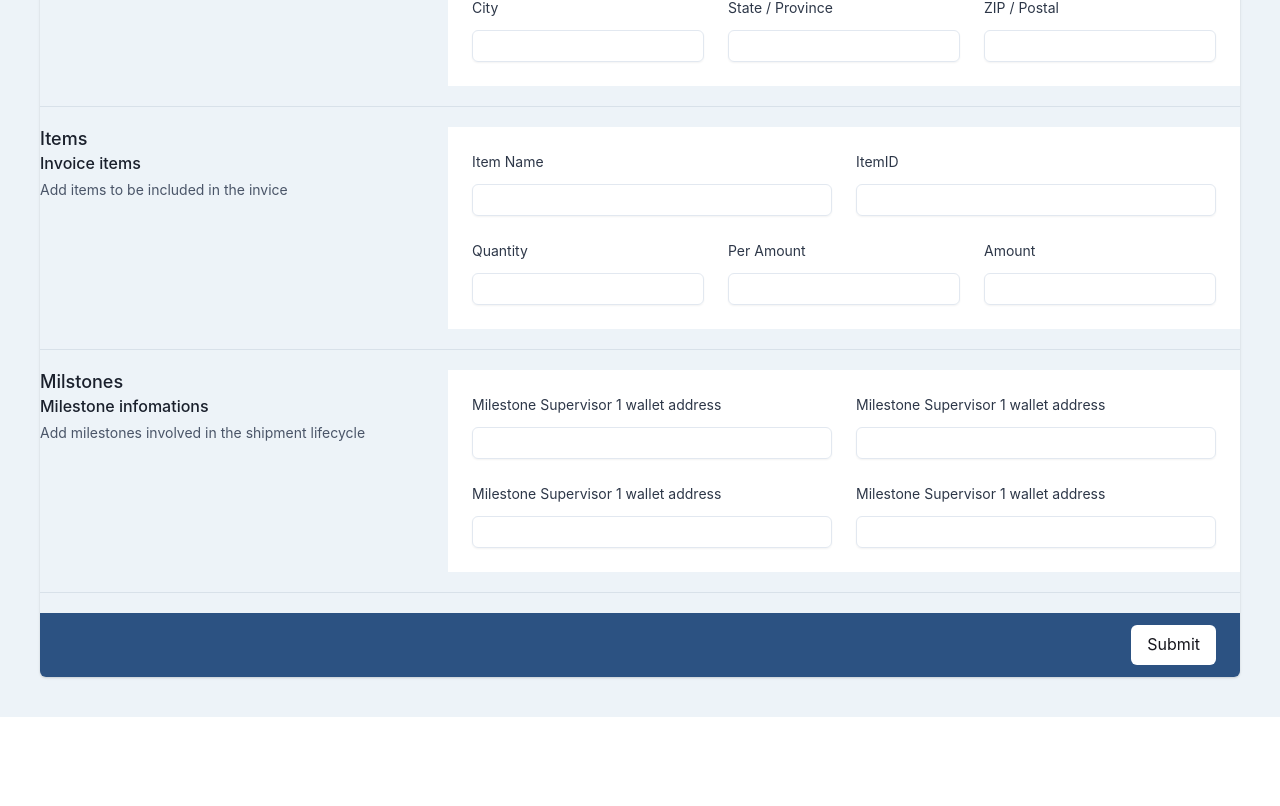
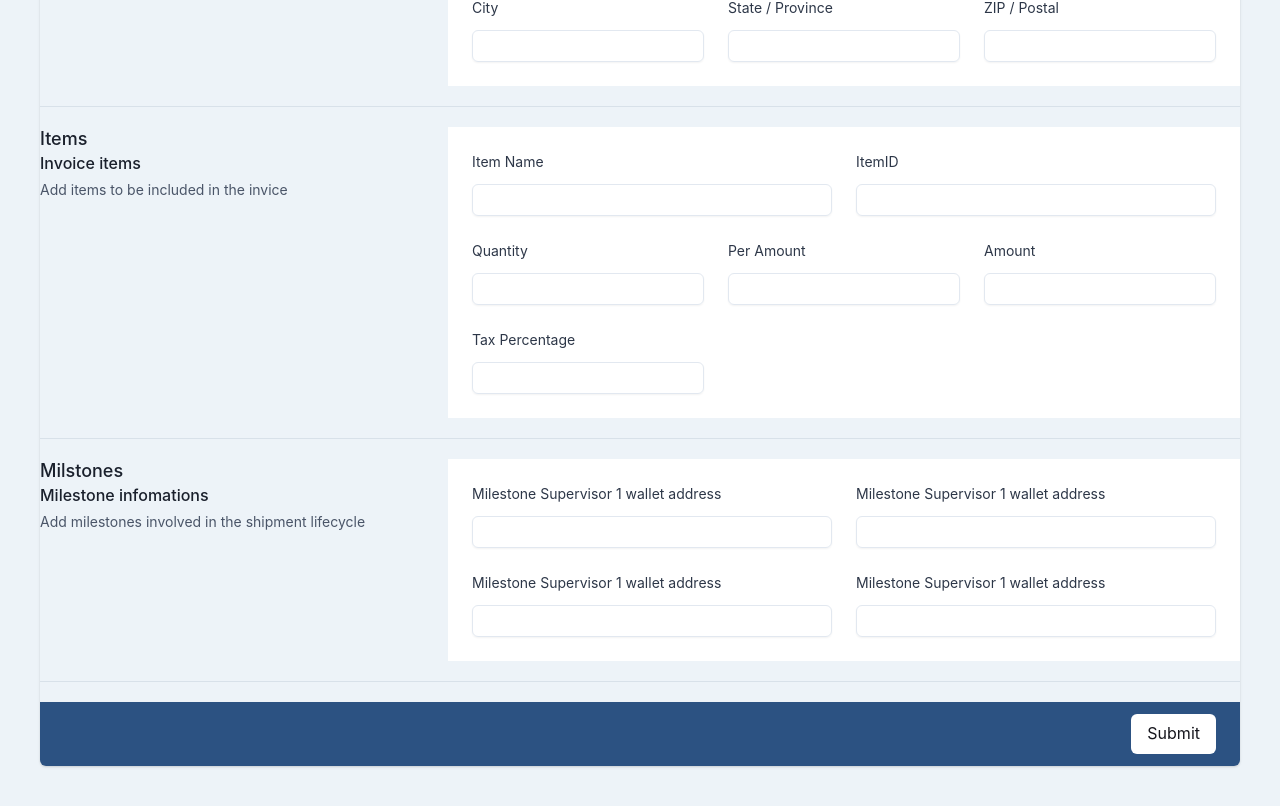
Before and after one commit to Rashmi-278/MilesPay-EthIndia, a Next.js app: page /view in a window 1280 px wide. Shown: the part 1735-2541 px from the top of the page. Before the commit the page ends 2452 px from the top, so only its background shows below. Built offline with nearby package versions, Linux system fonts and the light colour scheme; what connectkit, wagmi would draw is missing.

Commit message:
totalamt added

```diff
--- a/src/components/Orderform.tsx
+++ b/src/components/Orderform.tsx
@@ -30,7 +30,10 @@ export default function Orderform() {
   } = useForm();
 
   function onSubmit(values) {
-    console.log(values)
+    values.invoiceId = Math.floor(Math.random() * (999 - 100 + 1) + 100);
+    values.timestamp = Date.now();
+    values.totalAmount =  values.subAmount + ((values.subAmount * values.taxPerc )/100);
+    console.log(values);
     return new Promise<void>((resolve) => {
       setTimeout(() => {
         alert(JSON.stringify(values, null, 2));
@@ -1227,15 +1230,40 @@ export default function Orderform() {
                     </FormLabel>
                     <Input
                       type="number"
-                      name="amount"
-                      id="amount"
+                      name="subAmount"
+                      id="subAmount"
                       mt={1}
                       focusBorderColor="brand.400"
                       shadow="sm"
                       size="sm"
                       w="full"
                       rounded="md"
-                      {...register("amount")}
+                      {...register("subAmount")}
+                    />
+                  </FormControl>
+                  <FormControl as={GridItem} colSpan={[6, 3, null, 2]}>
+                    <FormLabel
+                      htmlFor="taxperc"
+                      fontSize="sm"
+                      fontWeight="md"
+                      color="gray.700"
+                      _dark={{
+                        color: "gray.50",
+                      }}
+                    >
+                      Tax Percentage
+                    </FormLabel>
+                    <Input
+                      type="number"
+                      name="taxPerc"
+                      id="taxPerc"
+                      mt={1}
+                      focusBorderColor="brand.400"
+                      shadow="sm"
+                      size="sm"
+                      w="full"
+                      rounded="md"
+                      {...register("taxPerc")}
                     />
                   </FormControl>
                 </SimpleGrid>
```
Also changed, not shown: src/components/UpdateForm.tsx (+5 -29 lines).
